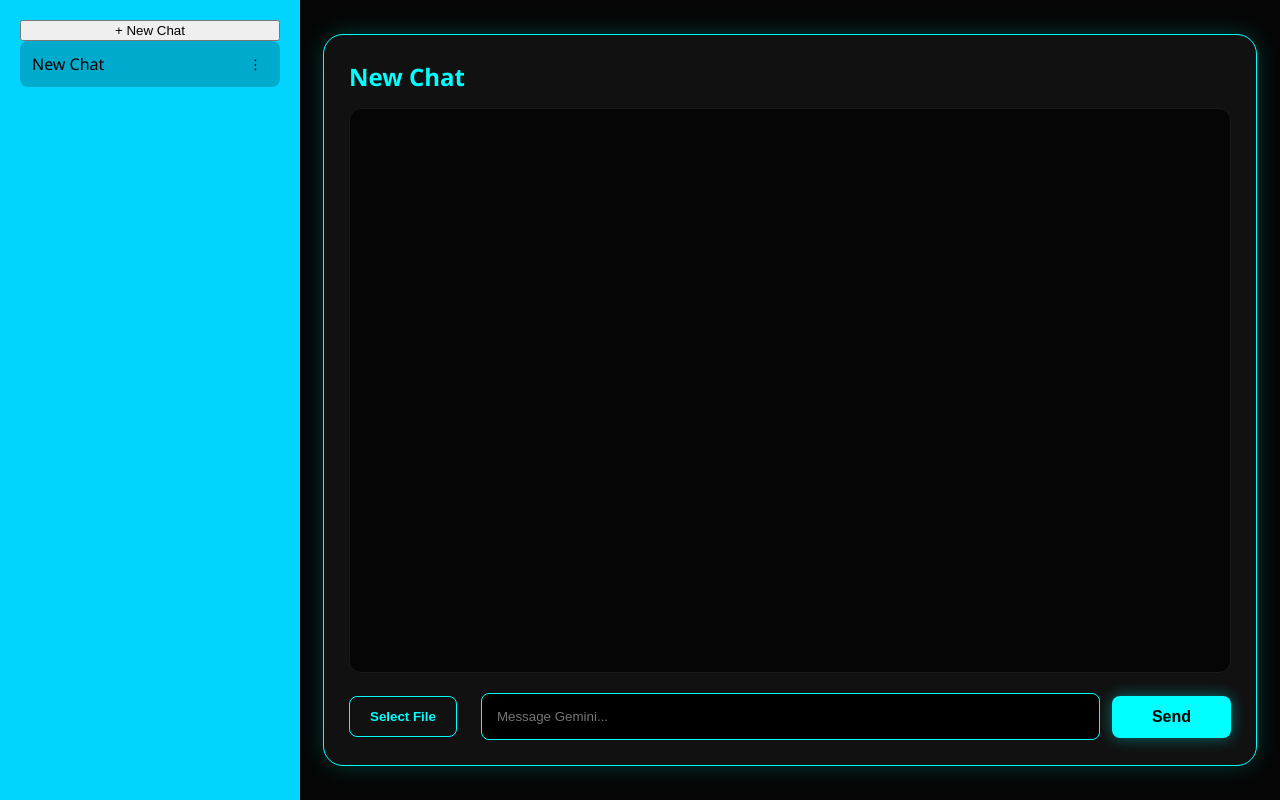
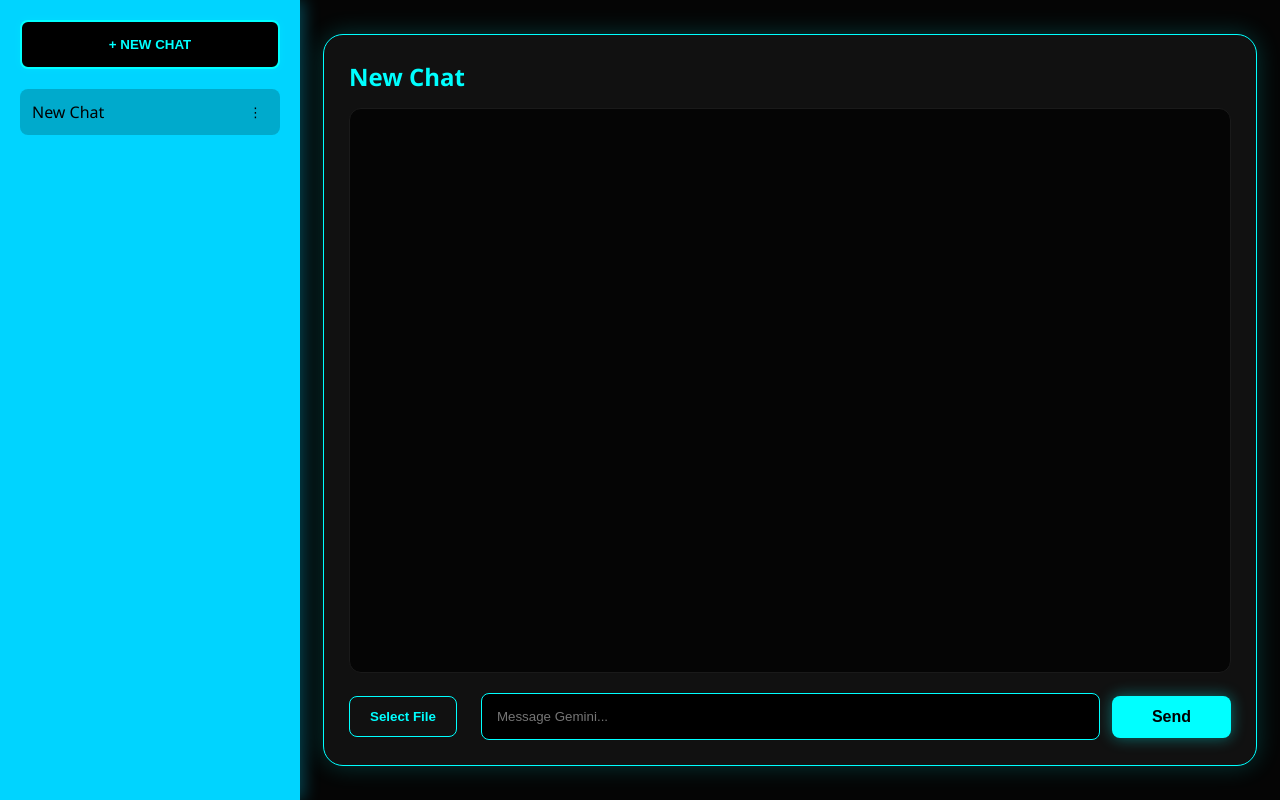
Before and after one commit to noam132/AiEditsBeta, a website: page index.html in a window 1280 px wide. Drawn offline with Linux system fonts and the light colour scheme.

Commit message:
Update style.css

```diff
--- a/style.css
+++ b/style.css
@@ -13,6 +13,28 @@ body {
     display: flex;
     flex-direction: column;
     padding: 20px;
+    box-shadow: 4px 0 15px rgba(0, 212, 255, 0.3);
+}
+
+/* FIXED: Neon New Chat Button */
+#newChatBtn {
+    background: #000;
+    color: #00ffff;
+    border: 2px solid #00ffff;
+    padding: 15px;
+    border-radius: 8px;
+    cursor: pointer;
+    font-weight: bold;
+    margin-bottom: 20px;
+    transition: 0.3s;
+    text-transform: uppercase;
+    box-shadow: 0 0 10px rgba(0, 255, 255, 0.2);
+}
+
+#newChatBtn:hover {
+    background: #00ffff;
+    color: #000;
+    box-shadow: 0 0 20px #00ffff;
 }
 
 .container {
@@ -55,7 +77,6 @@ body {
     outline: none;
 }
 
-/* BIG NEON BUTTONS */
 .custom-file-upload {
     background: transparent;
     color: #00ffff;
@@ -78,7 +99,6 @@ body {
     box-shadow: 0 0 15px rgba(0, 255, 255, 0.4);
 }
 
-/* 3-DOTS MENU */
 .chat-options-menu {
     display: none;
     position: absolute;
@@ -90,13 +110,3 @@ body {
     z-index: 100;
     min-width: 120px;
 }
-
-.chat-options-menu div {
-    padding: 10px;
-    cursor: pointer;
-}
-
-.chat-options-menu div:hover {
-    background: #00ffff;
-    color: #000;
-}
```
